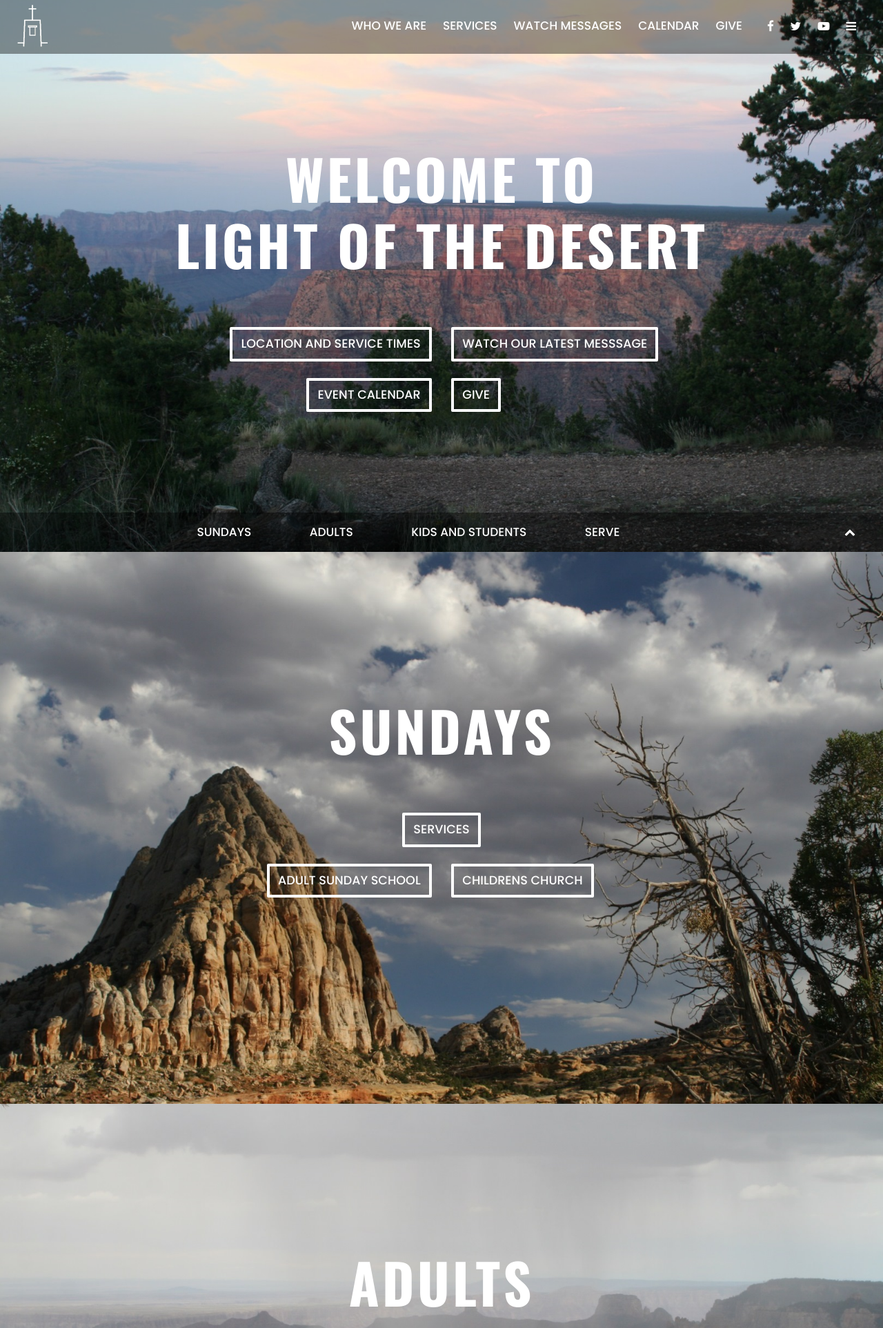
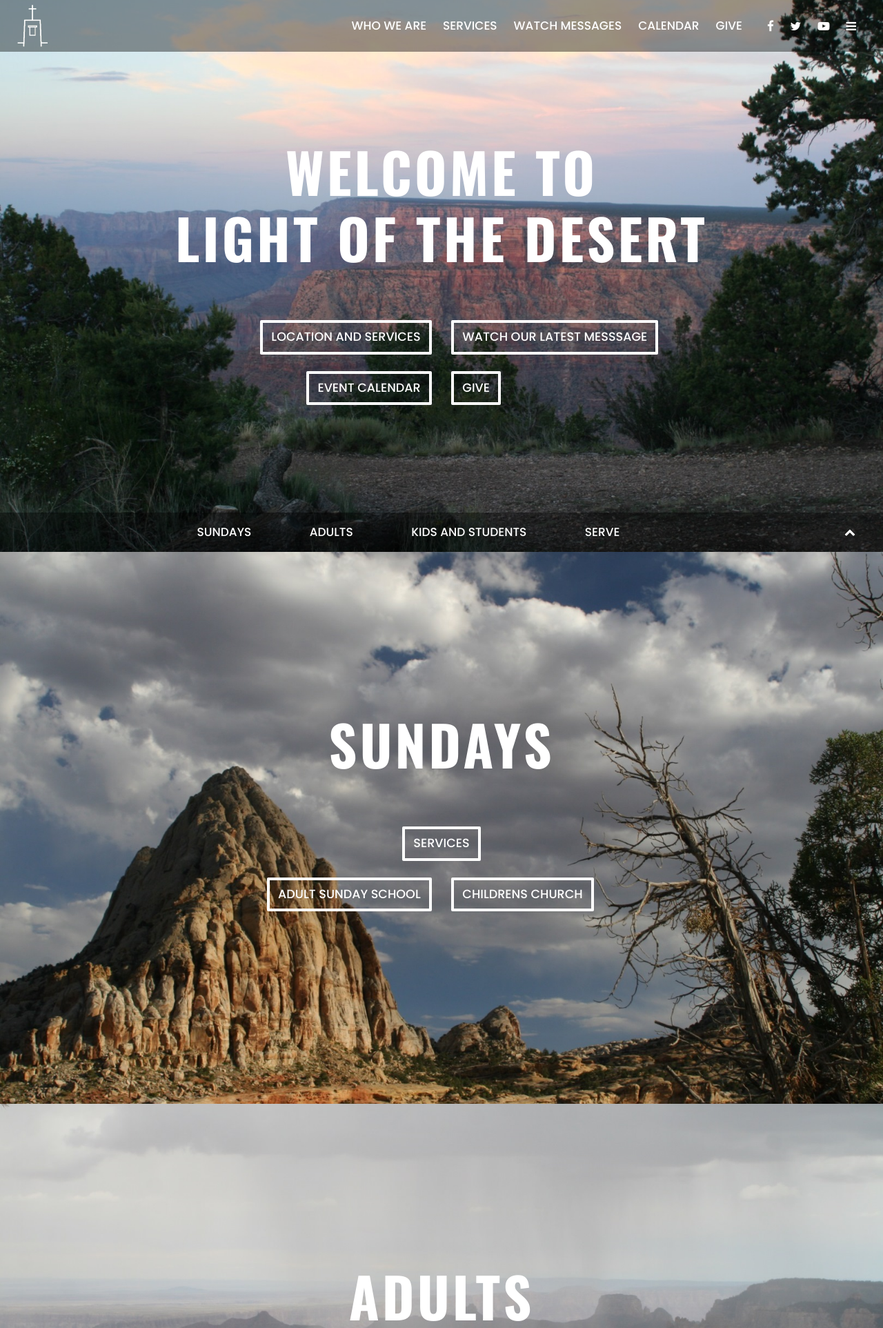
Before and after one commit to cdbrauer/LOD-Website, a PHP site: page /index3.html in a window 1280 px wide. Shown: the top 1925 px of the page at 69% size. Run offline with PHP 8.4, Linux system fonts and the light colour scheme.

Commit message:
v2.0.1.a
- Updates to homepage
- Added Who we Are page
- Added css for general page content
- Added more demo images

```diff
--- a/css/style4.css
+++ b/css/style4.css
@@ -1,31 +1,36 @@
+html{
+	min-height: calc(100vh + 1px);
+}
+
 a{
 	color: inherit;
 	text-decoration: inherit;
 }
 
-body{
-	width: 100%;
-	font-family: Roboto, sans-serif;
+.fa{
+	cursor: pointer;
 }
 
-header{
-	width: 100%;
+body{
+	font-family: Roboto, sans-serif;
+	text-align: center;
 }
 
+/* Navigation Bar */
 nav{
 	position: fixed;
 	top: 0;
 	left: 0;
 	width: 100%;
-	/*height: 75px;*/
 	background-color: rgba(0,0,0,0.4);
 	font-family: 'Poppins', sans-serif;
 	text-transform: uppercase;
-	z-index: 3;
+	z-index: 4;
 }
 
 nav img{
 	margin-left: 15px;
+	float: left;
 }
 
 nav ul{
@@ -45,24 +50,52 @@ nav i{
 	float: left;
 }
 
-footer{
-	padding: 10px 20px;
-	-webkit-user-select: none;
-	font-weight: bold;
-	color: #5b5b5b;
-	text-align: center;
+/* Menu */
+#menuClose{
+	display: none;
 }
 
-.fa{
-	cursor: pointer;
+#mainMenu{
+	width: 100%;
+	position: fixed;
+	top: 0;
+	left: 0;
+	background-color: #242424;
+	color: #fff;
+	padding: 20px;
+	z-index: 3;
+	display: none;
 }
 
-/*Parallax background*/
-.parallax {
+#mainMenu .menuColumn{
+	display: inline-block;
+	vertical-align: top;
+}
+
+#mainMenu .section{
+	display: block;
+	margin: 0 50px 30px 0;
+	line-height: 150%;
+	text-align: left;
+}
+
+#mainMenu h1 {
+	font-family: Poppins, sans-serif;
+	text-transform: uppercase;
+}
+
+#mainMenu li {
+	margin-left: 20px;
+}
+
+/* Page Sections */
+.page .section{
 	/* Full height */
 	height: 100vh;
 	min-height: 500px;
+}
 
+.parallax {
 	/* Create the parallax scrolling effect */
 	background-attachment: fixed;
 	background-position: center;
@@ -70,21 +103,82 @@ footer{
 	background-size: cover;
 }
 
-.parallax h2{
-	padding-top: 210px;
-	text-align: center;
+.page .section h1{
+	padding: 60px 0;
 	font-family: 'Oswald', serif;
-	font-size: 5em;
+	font-size: 3.5em;
 	color: #fff;
 	font-weight: bold;
 	letter-spacing: 4px;
 	text-transform: uppercase;
+}
+
+.page .vc h1{
+	padding-bottom: 0;
+	padding-top: calc(50vh - 170px);
+	font-size: 5em;
+	font-weight: bold;
+	letter-spacing: 4px;
 	line-height: 120%;
 }
 
+#mainHome h1{
+	padding-top: calc(50vh - 200px);
+}
+
+.page .section h2{
+	padding: 20px 0 20px 0;
+	margin-bottom: 15px;
+	font-family: 'Poppins', sans-serif;
+	font-size: 2em;
+	color: #5b5b5b;
+	font-weight: bold;
+	letter-spacing: 4px;
+	text-transform: uppercase;
+	border-top: 4px solid #5b5b5b;
+	border-bottom: 4px solid #5b5b5b;
+}
+
+.page .section h3 {
+	font-size: 1.2em;
+	margin: 0 12px .5em 0;
+}
+
+.page .section p {
+	line-height: 120%;
+	margin: 0 12px .5em 0;
+}
+
+.page .section ul {
+	list-style-type: square;
+	margin: 0 12px .5em 0;
+}
+
+.page .section li {
+	margin-left: 1.25em;
+}
+
+.page .section img {
+	margin: 0 12px .5em 0;
+	width: 95%;
+}
+
+.navbarSpacer{
+	height: 75px;
+}
+
 .halfSection{
-	width: 49%;
+	width: 48%;
 	display: inline-block;
+	/*border: 1px dotted red;*/
+	vertical-align:top;
+}
+
+.quarterSection{
+	width: 24%;
+	display: inline-block;
+	/*border: 1px dotted red;*/
+	vertical-align:top;
 }
 
 .rightAlign{
@@ -102,7 +196,6 @@ footer{
 .buttons{
 	width: 100%;
 	padding-top: 60px;
-	text-align: center;
 	font-family: 'Poppins', sans-serif;
 	font-size: 1.1em;
 	color: #fff;
@@ -119,70 +212,25 @@ footer{
 	cursor: pointer;
 }
 
-#menuClose{
+/* Pages */
+.page{
 	display: none;
 }
 
-#mainMenu{
-	width: 100%;
-	position: fixed;
-	top: 0;
-	left: 0;
-	background-color: #242424;
-	color: #fff;
-	padding: 20px;
-	z-index: 2;
-	display: none;
-	text-align: center;
+#homepage{
+	display: initial;
 }
 
-#mainMenu .menuColumn{
-	display: inline-block;
-	float: left;
-}
+/* Background Images */
+#mainHome{background-image: url('../img/IMG_0032.JPG');}
+#weekendsHome{background-image: url('../img/IMG_0973.JPG');}
+#adultHome{background-image: url('../img/IMG_2349.JPG');}
+#studentsHome{background-image: url('../img/IMG_1643.JPG');}
+#serveHome{background-image: url('../img/IMG_0001.JPG');}
+.missionBanner{background-image: url('../img/IMG_1773.JPG');}
 
-#mainMenu section{
-	display: block;
-	margin: 0 50px 30px 0;
-	line-height: 150%;
-	text-align: left;
-}
-
-#mainMenu h3 {
-	font-family: Poppins, sans-serif;
-	text-transform: uppercase;
-}
-
-#mainMenu li {
-	margin-left: 20px;
-}
-
-#mainHome{
-	/* The image used */
-	background-image: url('../img/IMG_0032.JPG');
-}
-
-#weekendsHome{
-	/* The image used */
-	background-image: url('../img/IMG_0973.JPG');
-}
-
-#adultHome{
-	/* The image used */
-	background-image: url('../img/IMG_2349.JPG');
-}
-
-#studentsHome{
-	/* The image used */
-	background-image: url('../img/IMG_1643.JPG');
-}
-
-#serveHome{
-	/* The image used */
-	background-image: url('../img/IMG_0001.JPG');
-}
-
-#floatingFooter{
+/* Floating Footer */
+.floatingFooter{
 	width: 100%;
 	/*height: 75px;*/
 	background-color: rgba(0,0,0,0.4);
@@ -192,28 +240,40 @@ footer{
 	padding-left: 20px;
 	font-family: 'Poppins', sans-serif;
 	text-transform: uppercase;
-	text-align: center;
 	-webkit-user-select: none;
+	display: none;
 }
 
-#floatingFooter ul{
+.floatingFooter ul{
 	color: #fff;
 	font-size: 17px;
 	display: inline-block;
 }
 
-#floatingFooter li{
+.floatingFooter li{
 	padding: 20px 40px;
 	display: inline-block;
 	cursor: pointer;
 }
 
-#floatingFooter i{
+.floatingFooter i{
 	color: #fff;
 	padding: 20px 60px;
 	display: inline-block;
 	cursor: pointer;
 	float: right;
+}
+
+#homepageFooter{
+	display: initial;
+}
+
+/* Footer */
+footer{
+	padding: 10px 20px;
+	-webkit-user-select: none;
+	font-weight: bold;
+	color: #5b5b5b;
 }
 
 #footerIcons i{
@@ -231,7 +291,7 @@ footer{
 	float: right;
 }
 
-/*^^ Desktop ^^*/
+/* ^^ Desktop ^^ */
 
 /*Tablet*/
 @media only screen and (max-width: 1024px) {
--- a/index3.html
+++ b/index3.html
@@ -23,21 +23,21 @@
 	<script src="js/main.js"></script>
 </head>
 
-<body onload="$(window).hashchange();">
+<body>
 	<header>
 		<div id="mainMenu">
-			<div id="navbarBack"></div>
+			<div class="navbarSpacer">&nbsp;</div>
 			<div class="menuColumn">
-				<section>
-					<h3>Who We Are</h3>
+				<div class="section">
+					<h1>Who We Are</h1>
 					<ul>
 						<li>Mission</li>
 						<li>Organizations</li>
 						<li>Leadership</li>
 					</ul>
-				</section>
-				<section>
-					<h3>Sundays</h3>
+				</div>
+				<div class="section">
+					<h1>Sundays</h1>
 					<ul>
 						<li>Location and Services</li>
 						<li>What to Expect</li>
@@ -45,70 +45,70 @@
 						<li>Adult Sunday School</li>
 						<li>Childrens Church</li>
 					</ul>
-				</section>
+				</div>
 			</div>
 			<div class="menuColumn">
-				<section>
-					<h3>Adults</h3>
+				<div class="section">
+					<h1>Adults</h1>
 					<ul>
 						<li>Adult Sunday School</li>
 						<li>Women</li>
 						<li>Men</li>
 					</ul>
-				</section>
-				<section>
-					<h3>Kids and Students</h3>
+				</div>
+				<div class="section">
+					<h1>Kids and Students</h1>
 					<ul>
 						<li>Childrens Church</li>
 						<li>Junior High</li>
 						<li>Senior High</li>
 					</ul>
-				</section>
+				</div>
 			</div>
 			<div class="menuColumn">
-				<section>
-					<h3>Give</h3>
+				<div class="section">
+					<h1>Give</h1>
 					<ul>
 						<li>Give Online</li>
 					</ul>
-				</section>
-				<section>
-					<h3>Serve</h3>
+				</div>
+				<div class="section">
+					<h1>Serve</h1>
 					<ul>
 						<li>In Our Church</li>
 						<li>In Our Community</li>
 						<li>In Our World</li>
 					</ul>
-				</section>
+				</div>
 			</div>
 			<div class="menuColumn">
 			</div>
 			<div class="menuColumn">
-				<section>
-					<h3>Resources</h3>
+				<div class="section">
+					<h1>Resources</h1>
 					<ul>
 						<li>Messages</li>
 						<li>Calendar</li>
 						<li>Newsletter</li>
 					</ul>
-				</section>
-				<section>
-					<h3>Contact</h3>
+				</div>
+				<div class="section">
+					<h1>Contact</h1>
 					<ul>
 						<li>Location</li>
 						<li>Church Contact Information</li>
 						<li>Staff Contact Information</li>
 					</ul>
-				</section>
+				</div>
 			</div>
 		</div>
 		<nav id="navbar">
 			<a href="#home" onclick="scroll(0)"><img alt="LOD Logo" src="img/Light_of_the_Desert_15_W75T.png"/></a>
 			<ul>
 				<li><a href="#mission">Who We Are</a></li>
-				<li><a href="#services">Services</a></li>
-				<li><a href="#watch">Watch Messages</a></li>
-				<li><a href="#calendar">Calendar</a></li>
+				<li><a href="#sundays">Services</a></li>
+				<li><a href="#resources">Watch Messages</a></li>
+				<li><a href="#resources">Calendar</a></li>
 				<li><a href="#give">Give</a></li>
 				<li>
 					<i class="fa fa-facebook-f" title="Facebook"></i>
@@ -121,12 +121,13 @@
 		</nav>
 	</header>
 
-	<div id="homepage">
-		<div id="mainHome" class="parallax">
-			<h2>Welcome to<br/> Light of the Desert</h2>
+	<div id="bodyContent">
+		<div class="page" id="homepage">
+			<div id="mainHome" class="section parallax vc">
+				<h1>Welcome to<br/> Light of the Desert</h1>
 				<div class="buttons">
-				<div class="halfSection rightAlign">
-					<div class="button">Location and Service Times</div>
+					<div class="halfSection rightAlign vc">
+						<div class="button">Location and Services</div>
 						<br/>
 						<div class="button">Event Calendar</div>
 					</div>
@@ -138,8 +139,8 @@
 				</div>
 			</div>
 
-		<div id="weekendsHome" class="parallax">
-			<h2>Sundays</h2>
+			<div id="weekendsHome" class="section parallax vc">
+				<h1>Sundays</h1>
 				<div class="buttons">
 					<div class="button">Services</div>
 					<br/>
@@ -152,8 +153,8 @@
 				</div>
 			</div>
 
-		<div id="adultHome" class="parallax">
-			<h2>Adults</h2>
+			<div id="adultHome" class="section parallax vc">
+				<h1>Adults</h1>
 				<div class="buttons">
 					<div class="button">Adult Sunday School</div>
 					<div class="button">Women</div>
@@ -161,8 +162,8 @@
 				</div>
 			</div>
 
-		<div id="studentsHome" class="parallax">
-			<h2>Kids and Students</h2>
+			<div id="studentsHome" class="section parallax vc">
+				<h1>Kids and Students</h1>
 				<div class="buttons">
 					<div class="button">Childrens Church</div>
 					<div class="button">Junior High</div>
@@ -170,8 +171,8 @@
 				</div>
 			</div>
 
-		<div id="serveHome" class="parallax">
-			<h2>Serve</h2>
+			<div id="serveHome" class="section parallax vc">
+				<h1>Serve</h1>
 				<div class="buttons">
 					<div class="button">In our Church</div>
 					<div class="button">In our Community</div>
@@ -180,7 +181,50 @@
 			</div>
 		</div>
 
-	<footer>
+		<div class="page" id="missionpage">
+			<div class="section">
+				<div class="missionBanner parallax">
+					<div class="navbarSpacer">&nbsp;</div>
+					<h1>Who We Are</h1>
+				</div>
+				<h2>Mission</h2>
+				<div class="quarterSection leftAlign">
+					<h3>Stuff</h3>
+				</div>
+				<div class="quarterSection leftAlign">
+					<h3>More Stuff</h3>
+					<img src="img/IMG_1405.JPG"/>
+				</div>
+				<div class="quarterSection leftAlign">
+					<h3>Even More Stuff</h3>
+					<p>lawe ub hfi juw shfie avf uibn iesal brvfio ubfvd sbwvfb ls dvbgs ew ov bfdsbgr vldb sbuvf gt iedb rgus druv bdru bouf</p>
+					<p>lawe ub hfi juw shfie avf uibn iesal brvfio ubfvd sbwvfb ls dvbgs ew ov bfdsbgr vldb sbuvf gt iedb rgus druv bdru bouf</p>
+				</div>
+				<div class="quarterSection leftAlign">
+					<h3>A List</h3>
+					<ul>
+						<li>Lorem</li>
+						<li>Ipsum</li>
+						<li>Dolor</li>
+					</ul>
+				</div>
+			</div>
+
+			<div class="section">
+				<div class="navbarSpacer">&nbsp;</div>
+				<h2>Organizations</h2>
+				<p>Lorem Ipsum</p>
+			</div>
+
+			<div class="section">
+				<div class="navbarSpacer">&nbsp;</div>
+				<h2>Leadership</h2>
+				<p>Lorem Ipsum</p>
+			</div>
+		</div>
+	</div>
+
+	<footer id="fixedFooter">
 		<img alt="LOD Logo" src="img/Light_of_the_Desert_15_G75T.png"/>
 		<br/>
 		<div id="footerIcons">
@@ -192,14 +236,22 @@
 		<div id="rightFooter">33175 N Cave Creek Road | Cave Creek, AZ | 85331 | 480-488-2716</div>
 	</footer>
 
-	<div id="floatingFooter">
+	<div class="floatingFooter" id="homepageFooter">
 		<ul>
 			<li onclick="scroll(1)">Sundays</li>
 			<li onclick="scroll(2)">Adults</li>
 			<li onclick="scroll(3)">Kids and Students</li>
 			<li onclick="scroll(4)">Serve</li>
 		</ul>
+		<i class="fa fa-chevron-up" onclick="scroll(0)"></i>
+	</div>
 
+	<div class="floatingFooter" id="missionpageFooter">
+		<ul>
+			<li onclick="scroll(0)">Mission</li>
+			<li onclick="scroll(1)">Organizations</li>
+			<li onclick="scroll(2)">Leadership</li>
+		</ul>
 		<i class="fa fa-chevron-up" onclick="scroll(0)"></i>
 	</div>
 </body>
--- a/js/main.js
+++ b/js/main.js
@@ -25,13 +25,34 @@ function getWindowSize() {
 	return [viewPortWidth, viewPortHeight];
 }
 
-$(window).scroll(function () {
+function setHeaderFooter(){
 	[viewPortWidth, viewPortHeight] = getWindowSize();
 
-	$("#navbar").css("top", Math.min(0, (4*viewPortHeight) - $(this).scrollTop()));
-	$("#mainMenu").css("top", Math.min(0, (4*viewPortHeight) - $(this).scrollTop()));
-	$("#floatingFooter").css("bottom", Math.max(0, $(this).scrollTop() - (4*viewPortHeight)));
+	var v = viewPortHeight;
+	var h = document.getElementById('bodyContent').clientHeight;
+	h -= v;
+	h = Math.min(0, abs(h));
+
+	$("#navbar").css("top", Math.min(0, (h) - $(this).scrollTop()));
+	$("#mainMenu").css("top", Math.min(0, (h) - $(this).scrollTop()));
+	$(".floatingFooter").css("bottom", Math.max(0, $(this).scrollTop() - (h)));
+}
+
+$(window).scroll(function () {
+	setHeaderFooter();
 });
+
+// Detect Navbar Height
+function setNavbarSpacer() {
+	var h = document.getElementById('navbar').clientHeight;
+	h += "px";
+
+	var elements = document.getElementsByClassName('navbarSpacer');
+
+	for(i = 0; i < elements.length; i++) {
+		elements[i].style.height = h;
+	}
+}
 
 // Scroll to specific section
 function scroll(multiplier) {
@@ -47,10 +68,6 @@ function scroll(multiplier) {
 
 // Toggle Main Menu
 function openMenu() {
-	var h = document.getElementById('navbar').clientHeight;
-	h += "px";
-
-	document.getElementById('navbarBack').style.height = h;
 	$("#navbarBack").slideDown(500);
 	$("#mainMenu").slideDown(500);
 	$("#menuOpen").hide();
@@ -72,42 +89,38 @@ $(function () {
 		if (window.location.hash && window.location.hash != "#home") {
 			// Hash found
 			var hash = window.location.hash;
-			hash += 'Body';
+			hash += 'page';
+			var hashFooter = hash;
+			hashFooter += 'Footer';
 			//alert(hash);
 			closeMenu();
-			$("#floatingFooter").slideUp(750);
-			$("#homepage").slideUp(500);
+			$(".floatingFooter").slideUp(500);
+			$(".page").fadeOut(500);
 
-			/*
-			$("#banner").slideUp();
-			$("#bannerSpacer").slideUp();
-			$("#logo").animate({ margin: '20px 0 0 0' });
-			$(".footer").fadeOut(400).delay(400);
-			$(".bodycontent").fadeOut(400).delay(400);
-			$(hash).fadeIn(400).delay(400);
-			$("#footerPage").fadeIn(400);
-			*/
+			$("#fixedFooter").fadeOut(500).delay(50).fadeIn(500);
+
+			$(hash).delay(550).fadeIn(500);
+			$(hashFooter).delay(550).slideDown(500);
+
+			//$("#logo").animate({ margin: '20px 0 0 0' });
 		}
 		else {
-			// No hash found
+			// No hash found or #home
 			closeMenu();
-			scroll(0);
-			$("#floatingFooter").slideDown(750);
-			$("#homepage").slideDown(2000);
+			$(".floatingFooter").not("#homepageFooter").slideUp(500);
+			$(".page").not("#homepage").fadeOut(500);
 
+			$("#fixedFooter").fadeOut(500).delay(50).fadeIn(500);
 
-			/*
-			$(".footer").fadeOut(400).delay(400);
-			$(".bodycontent").fadeOut(400).delay(400);
-			$("#banner").slideDown();
-			$("#bannerSpacer").slideDown();
-			$("#logo").animate({ margin: '20px 0 20px 0' });
-			$("#footerHome").fadeIn(400);
-			*/
+			$("#homepage").delay(550).fadeIn(500);
+			$("#homepageFooter").delay(550).slideDown(500);
 		}
 	});
 });
 
 $(document).ready(function() {
+	$(window).hashchange();
+	setNavbarSpacer();
+	setHeaderFooter();
 	$('.popup-youtube').magnificPopup({type:'iframe'});
 });
```
Also changed, not shown: img/IMG_1405.JPG (added), img/IMG_1773.JPG (added). Lines whose indentation alone changed are shown as unchanged.
